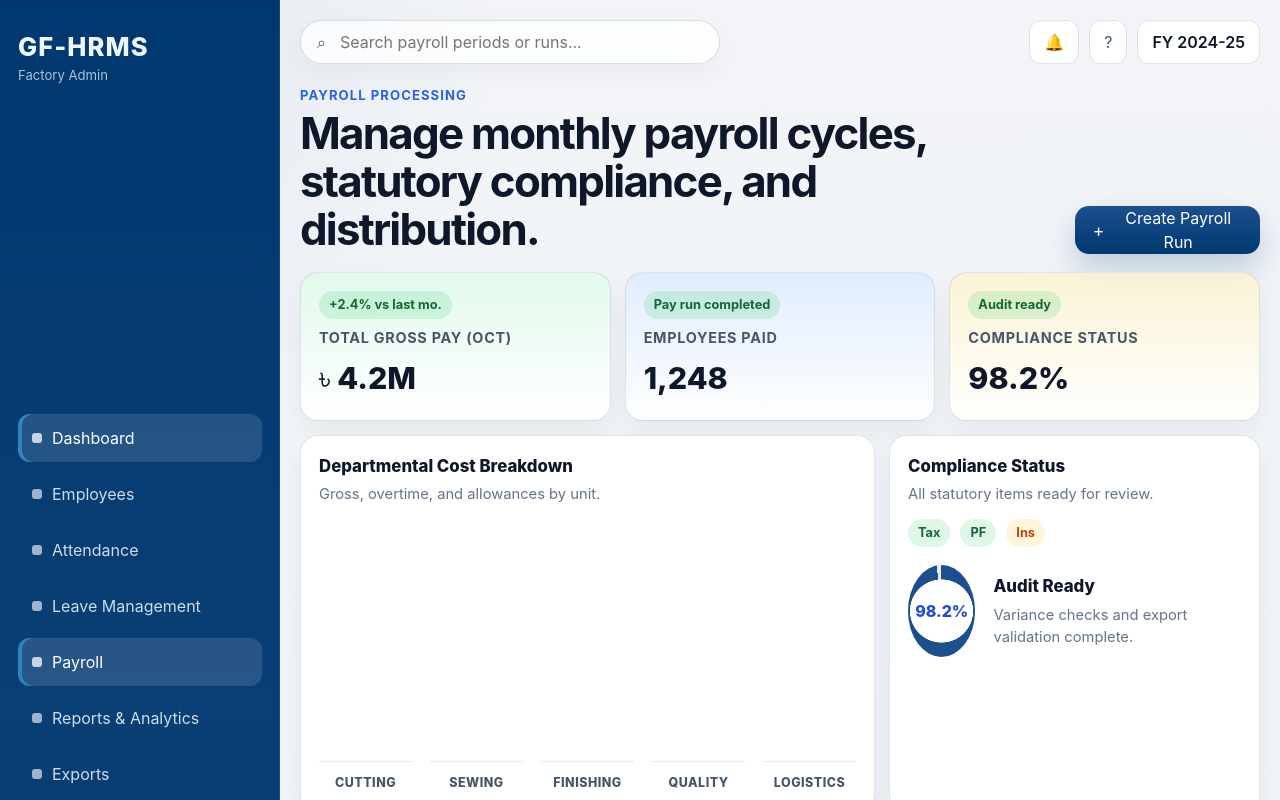
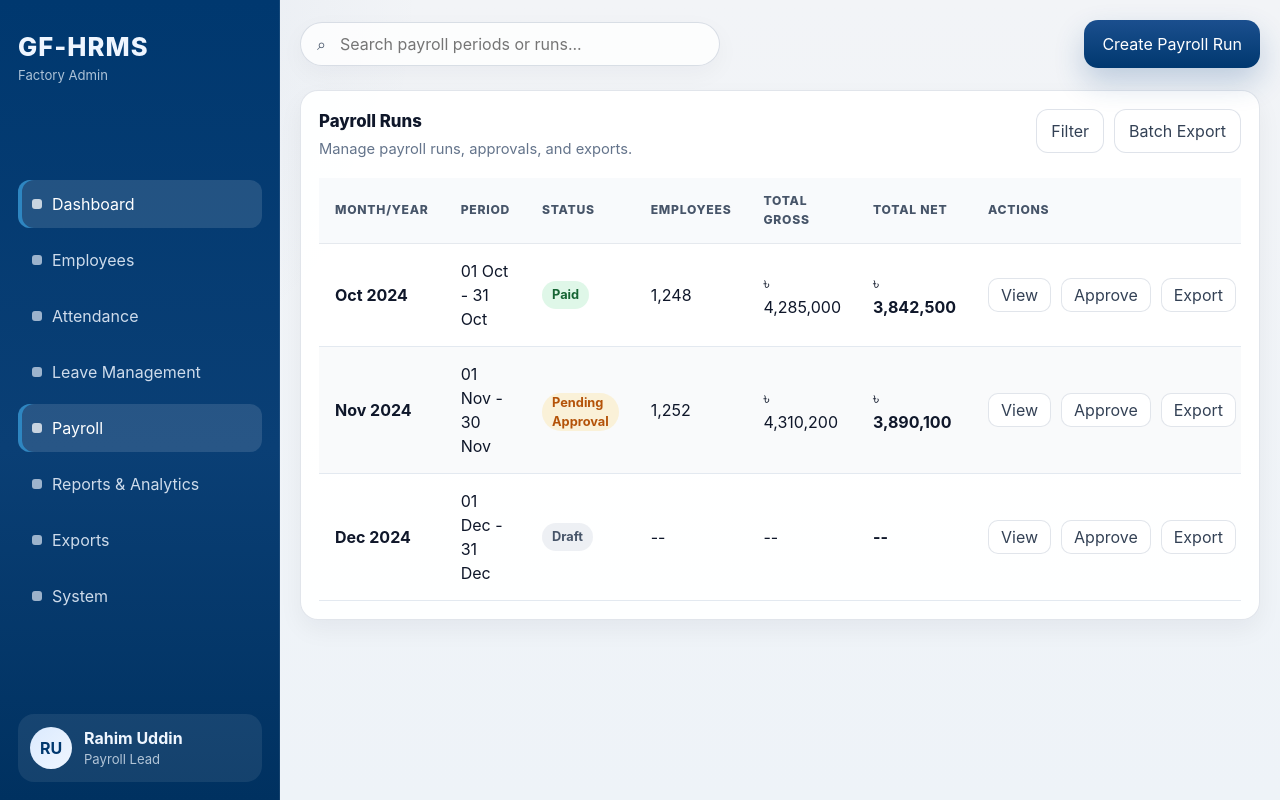
Before and after one commit to ShehanJay19/gf-hrms, a React (Vite) app in the folder frontend/: page / in a window 1280 px wide. Shown: the top 800 px of the page. Built offline with nearby package versions, Linux system fonts and the light colour scheme.

Commit message:
Add PayrollRuns component and integrate it into the main application flow

```diff
--- a/frontend/src/App.tsx
+++ b/frontend/src/App.tsx
@@ -4,6 +4,7 @@ import AddEmployee from './pages/AddEmployee';
 import LeaveManagement from './pages/LeaveManagement';
 import Attendance from './pages/Attendance';
 import Reports from './pages/Reports';
+import PayrollRuns from './pages/PayrollRuns';
 
 type StatCard = {
   label: string;
@@ -237,6 +238,8 @@ function App() {
           <Attendance />
         ) : page === 'Reports & Analytics' ? (
           <Reports />
+        ) : page === 'Payroll' ? (
+          <PayrollRuns />
         ) : (
           <PayrollDashboard />
         )}
--- /dev/null
+++ b/frontend/src/pages/PayrollRuns.tsx
@@ -0,0 +1,74 @@
+import React from 'react';
+
+const runs = [
+  { id: 'PR-2024-10', month: 'Oct 2024', period: '01 Oct - 31 Oct', status: 'Paid', employees: '1,248', gross: '৳ 4,285,000', net: '৳ 3,842,500' },
+  { id: 'PR-2024-11', month: 'Nov 2024', period: '01 Nov - 30 Nov', status: 'Pending Approval', employees: '1,252', gross: '৳ 4,310,200', net: '৳ 3,890,100' },
+  { id: 'PR-2024-12', month: 'Dec 2024', period: '01 Dec - 31 Dec', status: 'Draft', employees: '--', gross: '--', net: '--' },
+];
+
+export default function PayrollRuns() {
+  return (
+    <div>
+      <header className="topbar">
+        <label className="searchbar" aria-label="Search payroll runs">
+          <span className="search-icon">⌕</span>
+          <input placeholder="Search payroll periods or runs..." />
+        </label>
+
+        <div className="topbar-actions">
+          <button className="primary-button">Create Payroll Run</button>
+        </div>
+      </header>
+
+      <section style={{ marginTop: 18 }}>
+        <div className="panel table-panel">
+          <div className="panel-header">
+            <div>
+              <p className="panel-title">Payroll Runs</p>
+              <p className="panel-subtitle">Manage payroll runs, approvals, and exports.</p>
+            </div>
+            <div className="toolbar-actions">
+              <button className="secondary-button">Filter</button>
+              <button className="secondary-button">Batch Export</button>
+            </div>
+          </div>
+
+          <div className="table-wrap">
+            <table>
+              <thead>
+                <tr>
+                  <th>Month/Year</th>
+                  <th>Period</th>
+                  <th>Status</th>
+                  <th>Employees</th>
+                  <th>Total Gross</th>
+                  <th>Total Net</th>
+                  <th>Actions</th>
+                </tr>
+              </thead>
+              <tbody>
+                {runs.map((r) => (
+                  <tr key={r.id}>
+                    <td><strong>{r.month}</strong></td>
+                    <td>{r.period}</td>
+                    <td><span className={`table-status ${r.status.toLowerCase().replace(/\s+/g, '-')}`}>{r.status}</span></td>
+                    <td>{r.employees}</td>
+                    <td>{r.gross}</td>
+                    <td><strong>{r.net}</strong></td>
+                    <td>
+                      <div className="action-links">
+                        <button type="button">View</button>
+                        <button type="button">Approve</button>
+                        <button type="button">Export</button>
+                      </div>
+                    </td>
+                  </tr>
+                ))}
+              </tbody>
+            </table>
+          </div>
+        </div>
+      </section>
+    </div>
+  );
+}
```
